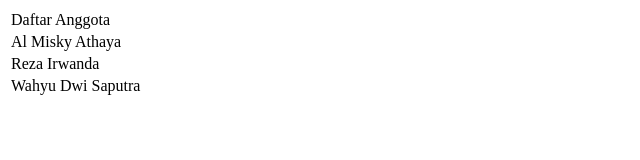
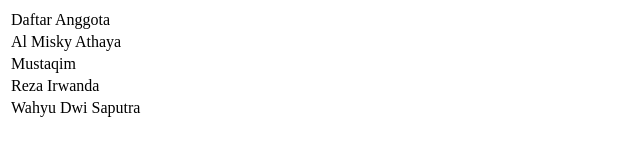
Before and after one commit to febaao/RPL_INF_2017_klp04, a plain HTML site: page index.html in a window 1280 px wide. Shown: the whole page, without its empty margins (0-640 px from the left). Drawn offline with Linux system fonts and the light colour scheme.

Commit message:
Update index.html

```diff
--- a/index.html
+++ b/index.html
@@ -6,6 +6,7 @@
     <table>
       <tr><td>Daftar Anggota</td></tr>
       <tr><td>Al Misky Athaya</td></tr>
+      <tr><td>Mustaqim</td></tr>
       <tr><td>Reza Irwanda</td></tr>
       <tr><td>Wahyu Dwi Saputra</td></tr>
       <tr><td></td></tr>
```
